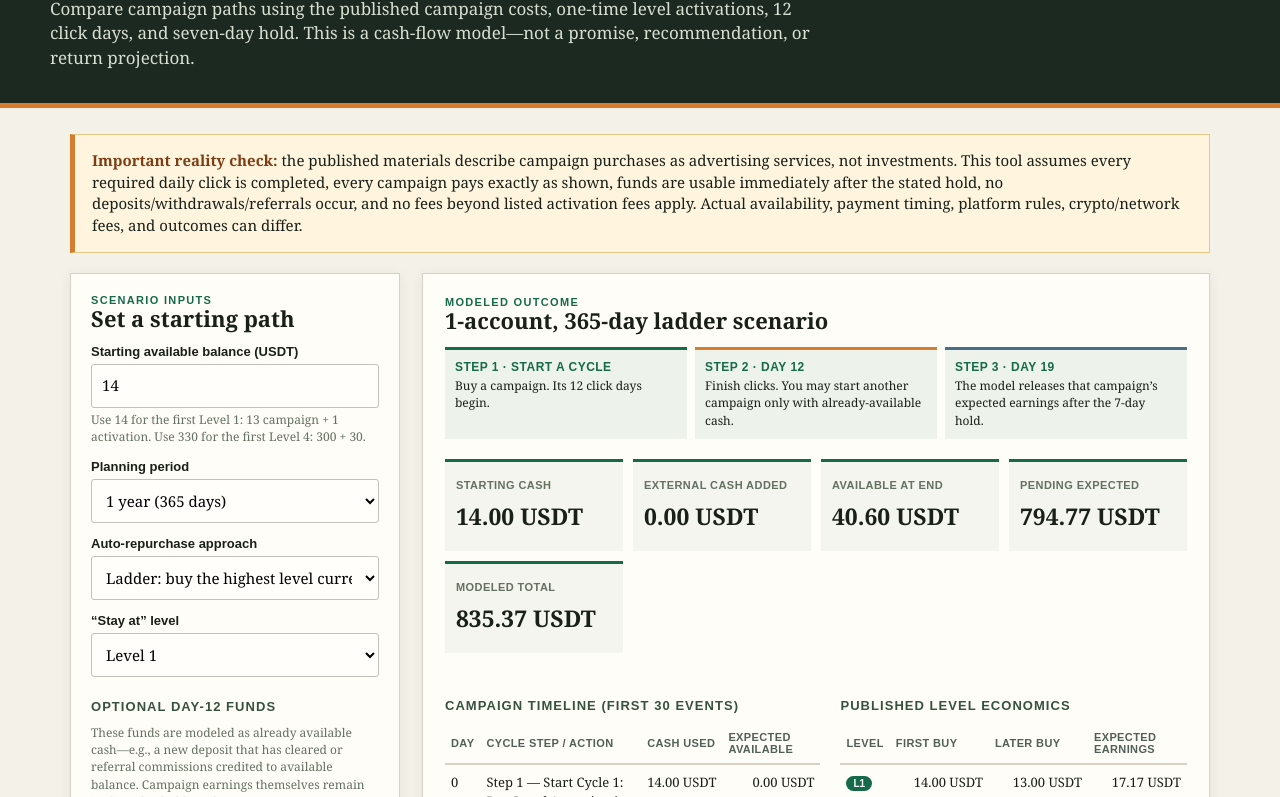
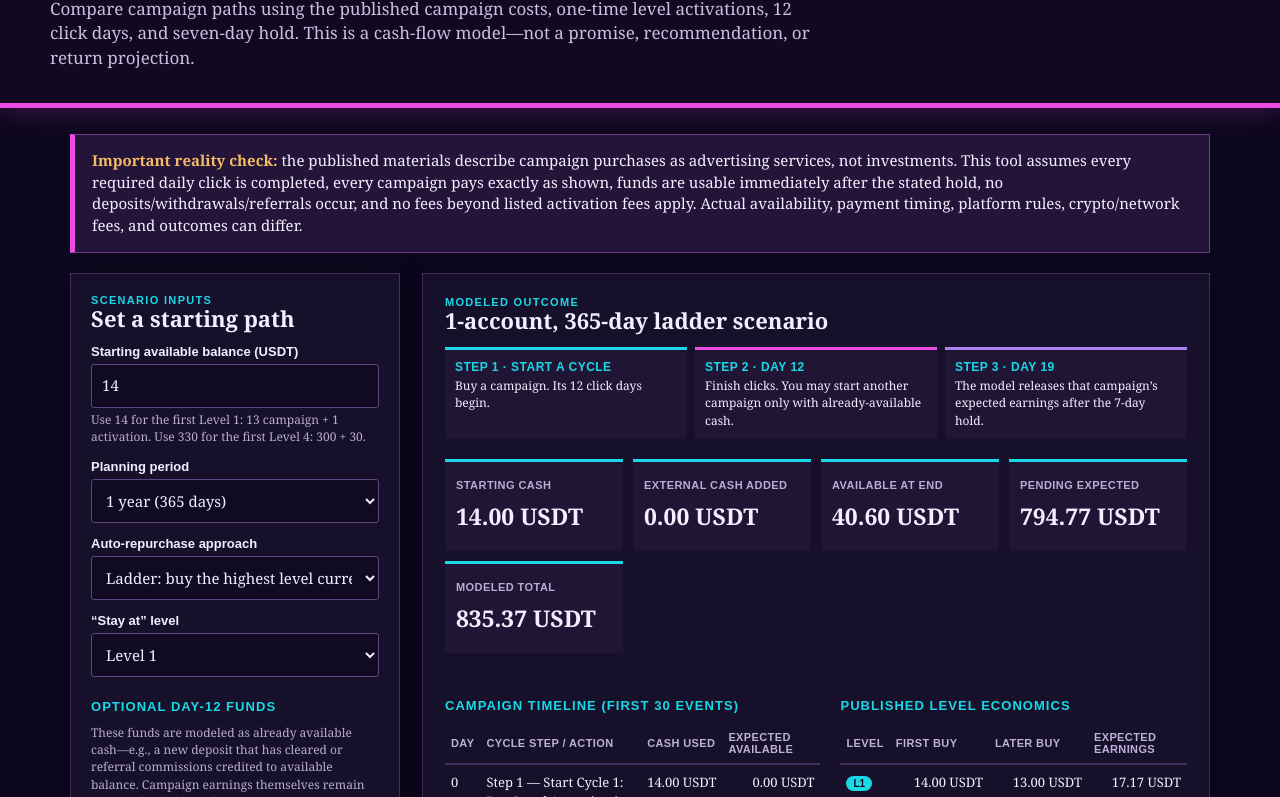
Before and after one commit to rygeneral/clickbaitpays-compounding-calculator, a plain HTML site: page index.html in a window 1280 px wide. Shown: the part 107-904 px from the top of the page. Drawn offline with Linux system fonts and the light colour scheme.

Commit message:
Adopt independent neon color palette

```diff
--- a/index.html
+++ b/index.html
@@ -5,23 +5,23 @@
 <meta name="viewport" content="width=device-width, initial-scale=1">
 <title>CBP Compounding Planner — educational model</title>
 <style>
-  :root { --ink:#192018; --muted:#637062; --paper:#f4f1e8; --panel:#fffdf8; --line:#d7d2c5; --accent:#166a4a; --accent2:#d57c2f; --warn:#7d3d13; --danger:#8d2c24; }
+  :root { --ink:#f3efff; --muted:#b8aed0; --paper:#0d071d; --panel:#17102b; --line:#40305e; --accent:#19d9e7; --accent2:#ec4ce1; --warn:#f5bb63; --danger:#ff7d94; }
   * { box-sizing:border-box } body { margin:0; background:var(--paper); color:var(--ink); font:15px/1.45 Georgia, 'Times New Roman', serif; }
-  header { background:#1c2920; color:#f5f0e4; padding:32px max(22px,calc((100vw - 1180px)/2)); border-bottom:5px solid var(--accent2); }
-  h1 { margin:0; font-size:clamp(28px,4vw,46px); line-height:1.04; letter-spacing:-.025em; } header p { max-width:760px; margin:12px 0 0; color:#d7dfd1; font-size:17px; }
+  header { background:#130821; color:#f7f2ff; padding:32px max(22px,calc((100vw - 1180px)/2)); border-bottom:5px solid var(--accent2); box-shadow:0 4px 24px #ec4ce133; }
+  h1 { margin:0; font-size:clamp(28px,4vw,46px); line-height:1.04; letter-spacing:-.025em; } header p { max-width:760px; margin:12px 0 0; color:#c9c0df; font-size:17px; }
   main { max-width:1180px; margin:26px auto 60px; padding:0 20px; } .eyebrow { text-transform:uppercase; letter-spacing:.12em; font:bold 11px Arial,sans-serif; color:var(--accent); }
-  .notice { background:#fff5df; border:1px solid #e6c884; border-left:5px solid var(--accent2); padding:15px 17px; margin:20px 0; } .notice strong { color:var(--warn); }
-  .grid { display:grid; grid-template-columns:330px 1fr; gap:22px; align-items:start; } .panel { background:var(--panel); border:1px solid var(--line); box-shadow:0 3px 12px #28241812; }
-  .controls { padding:20px; position:sticky; top:10px; } h2 { font-size:22px; margin:0 0 12px; line-height:1.15; } h3 { font:700 13px Arial,sans-serif; text-transform:uppercase; letter-spacing:.08em; margin:22px 0 10px; color:#36513e; }
-  label { display:block; font:700 13px Arial,sans-serif; margin:13px 0 5px; } input,select,button { font:inherit; } input,select { width:100%; padding:10px; border:1px solid #bfc3b9; background:#fffefa; border-radius:3px; } .help { color:var(--muted); font-size:12px; margin-top:3px; } button { width:100%; margin-top:20px; border:0; border-radius:3px; padding:12px 14px; background:var(--accent); color:white; font:bold 14px Arial,sans-serif; cursor:pointer; } button:hover { background:#0f5339; }
-  .results { padding:22px; } .metrics { display:grid; grid-template-columns:repeat(4,1fr); gap:10px; margin:15px 0 23px; } .metric { border-top:3px solid var(--accent); background:#f3f5ee; padding:11px; min-height:92px; } .metric b { display:block; font:700 23px Georgia,serif; margin-top:5px; } .metric small { color:var(--muted); font:700 11px Arial,sans-serif; text-transform:uppercase; letter-spacing:.04em; }
-  .two { display:grid; grid-template-columns:1.25fr .75fr; gap:20px; } table { width:100%; border-collapse:collapse; font-size:13px; } th { text-align:left; font:700 11px Arial,sans-serif; letter-spacing:.035em; text-transform:uppercase; color:#506057; border-bottom:2px solid var(--line); padding:8px 6px; } td { padding:8px 6px; border-bottom:1px solid #e5e1d8; vertical-align:top; } tr:last-child td { border-bottom:0; } .right { text-align:right; white-space:nowrap; } .tag { display:inline-block; color:#fff; background:var(--accent); border-radius:99px; padding:2px 7px; font:700 10px Arial,sans-serif; }
-  .note { margin-top:17px; padding:13px; background:#edf2eb; border-left:3px solid var(--accent); font-size:13px; } .bad { background:#fff0ea; border-left-color:var(--danger); } .chart { height:200px; border-bottom:1px solid var(--line); border-left:1px solid var(--line); display:flex; align-items:end; gap:3px; padding:6px 4px 0; margin:9px 0 4px; } .bar { flex:1; min-width:2px; background:linear-gradient(#df934c,#196a4a); position:relative; } .bar:hover::after { content:attr(data-tip); position:absolute; bottom:100%; left:50%; transform:translateX(-50%); z-index:3; background:#1c2920; color:#fff; padding:4px 6px; font:11px Arial,sans-serif; white-space:nowrap; }
-  .legend { color:var(--muted); font-size:12px; display:flex; justify-content:space-between; } .cycle-strip{display:grid;grid-template-columns:repeat(3,1fr);gap:8px;margin:14px 0 20px}.cycle-step{background:#edf2eb;border-top:3px solid var(--accent);padding:10px;font-size:12px}.cycle-step b{display:block;font:700 12px Arial,sans-serif;text-transform:uppercase;letter-spacing:.04em;color:var(--accent);margin-bottom:3px}.cycle-step:nth-child(2){border-top-color:var(--accent2)}.cycle-step:nth-child(3){border-top-color:#496e8a}.fund-note{background:#eef3f7;border-left-color:#496e8a} details { margin-top:22px; } summary { cursor:pointer; font:bold 14px Arial,sans-serif; color:var(--accent); } ul { padding-left:20px; } @media(max-width:850px){.grid,.two{grid-template-columns:1fr}.controls{position:static}.metrics{grid-template-columns:repeat(2,1fr)}} @media(max-width:430px){.metrics{grid-template-columns:1fr}.cycle-strip{grid-template-columns:1fr}}
+  .notice { background:#24143a; border:1px solid #6f3d86; border-left:5px solid var(--accent2); padding:15px 17px; margin:20px 0; } .notice strong { color:var(--warn); }
+  .grid { display:grid; grid-template-columns:330px 1fr; gap:22px; align-items:start; } .panel { background:var(--panel); border:1px solid var(--line); box-shadow:0 6px 20px #05020d80; }
+  .controls { padding:20px; position:sticky; top:10px; } h2 { font-size:22px; margin:0 0 12px; line-height:1.15; } h3 { font:700 13px Arial,sans-serif; text-transform:uppercase; letter-spacing:.08em; margin:22px 0 10px; color:var(--accent); }
+  label { display:block; font:700 13px Arial,sans-serif; margin:13px 0 5px; } input,select,button { font:inherit; } input,select { width:100%; padding:10px; border:1px solid #5e4680; color:var(--ink); background:#100a22; border-radius:3px; } .help { color:var(--muted); font-size:12px; margin-top:3px; } button { width:100%; margin-top:20px; border:1px solid #61e9f4; border-radius:3px; padding:12px 14px; background:#19cdda; color:#100719; font:bold 14px Arial,sans-serif; cursor:pointer; box-shadow:0 0 14px #19d9e766; } button:hover { background:#ec4ce1; border-color:#f8abf0; }
+  .results { padding:22px; } .metrics { display:grid; grid-template-columns:repeat(4,1fr); gap:10px; margin:15px 0 23px; } .metric { border-top:3px solid var(--accent); background:#211536; padding:11px; min-height:92px; } .metric b { display:block; font:700 23px Georgia,serif; margin-top:5px; } .metric small { color:var(--muted); font:700 11px Arial,sans-serif; text-transform:uppercase; letter-spacing:.04em; }
+  .two { display:grid; grid-template-columns:1.25fr .75fr; gap:20px; } table { width:100%; border-collapse:collapse; font-size:13px; } th { text-align:left; font:700 11px Arial,sans-serif; letter-spacing:.035em; text-transform:uppercase; color:#bcb1d8; border-bottom:2px solid var(--line); padding:8px 6px; } td { padding:8px 6px; border-bottom:1px solid #33254f; vertical-align:top; } tr:last-child td { border-bottom:0; } .right { text-align:right; white-space:nowrap; } .tag { display:inline-block; color:#0b0718; background:var(--accent); border-radius:99px; padding:2px 7px; font:700 10px Arial,sans-serif; }
+  .note { margin-top:17px; padding:13px; background:#211536; border-left:3px solid var(--accent); font-size:13px; } .bad { background:#34192c; border-left-color:var(--danger); } .chart { height:200px; border-bottom:1px solid var(--line); border-left:1px solid var(--line); display:flex; align-items:end; gap:3px; padding:6px 4px 0; margin:9px 0 4px; } .bar { flex:1; min-width:2px; background:linear-gradient(#ec4ce1,#19d9e7); position:relative; } .bar:hover::after { content:attr(data-tip); position:absolute; bottom:100%; left:50%; transform:translateX(-50%); z-index:3; background:#130821; color:#fff; padding:4px 6px; font:11px Arial,sans-serif; white-space:nowrap; }
+  .legend { color:var(--muted); font-size:12px; display:flex; justify-content:space-between; } .cycle-strip{display:grid;grid-template-columns:repeat(3,1fr);gap:8px;margin:14px 0 20px}.cycle-step{background:#211536;border-top:3px solid var(--accent);padding:10px;font-size:12px}.cycle-step b{display:block;font:700 12px Arial,sans-serif;text-transform:uppercase;letter-spacing:.04em;color:var(--accent);margin-bottom:3px}.cycle-step:nth-child(2){border-top-color:var(--accent2)}.cycle-step:nth-child(3){border-top-color:#a982f2}.fund-note{background:#1a183a;border-left-color:#a982f2} details { margin-top:22px; } summary { cursor:pointer; font:bold 14px Arial,sans-serif; color:var(--accent); } ul { padding-left:20px; } @media(max-width:850px){.grid,.two{grid-template-columns:1fr}.controls{position:static}.metrics{grid-template-columns:repeat(2,1fr)}} @media(max-width:430px){.metrics{grid-template-columns:1fr}.cycle-strip{grid-template-columns:1fr}}
 </style>
 </head>
 <body>
-<header><div class="eyebrow" style="color:#e8af76">CBP member education tool · v1</div><h1>Compounding Planner</h1><p>Compare campaign paths using the published campaign costs, one-time level activations, 12 click days, and seven-day hold. This is a cash-flow model—not a promise, recommendation, or return projection.</p></header>
+<header><div class="eyebrow" style="color:#ec4ce1">Independent campaign scenario planner · not affiliated with ClickBaitPays</div><h1>Compounding Planner</h1><p>Compare campaign paths using the published campaign costs, one-time level activations, 12 click days, and seven-day hold. This is a cash-flow model—not a promise, recommendation, or return projection.</p></header>
 <main>
 <div class="notice"><strong>Important reality check:</strong> the published materials describe campaign purchases as advertising services, not investments. This tool assumes every required daily click is completed, every campaign pays exactly as shown, funds are usable immediately after the stated hold, no deposits/withdrawals/referrals occur, and no fees beyond listed activation fees apply. Actual availability, payment timing, platform rules, crypto/network fees, and outcomes can differ.</div>
 <div class="grid"><aside class="panel controls"><div class="eyebrow">Scenario inputs</div><h2>Set a starting path</h2>
```
